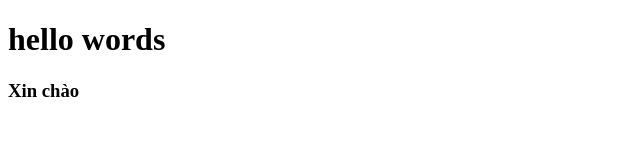
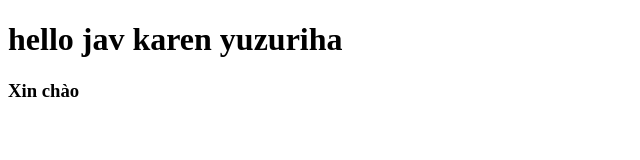
Before and after one commit to Haruto1508/git-practice, a plain HTML site: page index.html in a window 1280 px wide. Shown: the whole page, without its empty margins (0-640 px from the left). Drawn offline with Linux system fonts and the light colour scheme.

Commit message:
Update index.html

```diff
--- a/index.html
+++ b/index.html
@@ -6,7 +6,7 @@
     <title>Document</title>
 </head>
 <body>
-    <h1>hello words</h1>
+    <h1>hello jav karen yuzuriha</h1>
     <h3>Xin chào</h3>
 </body>
 </html>
```
